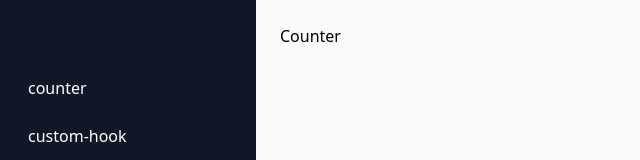
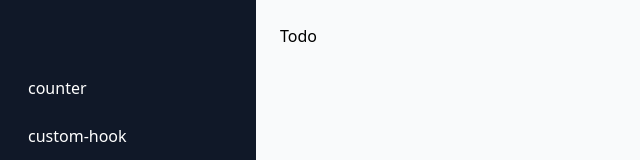
Before and after one commit to danielnguyen5070/reactjs-daily, a React (Vite) app: page /to-do in a window 1280 px wide. Shown: the top 160 px of the page, without its empty margins (0-640 px from the left). Built offline with nearby package versions, Linux system fonts and the light colour scheme.

Commit message:
update todo

```diff
--- a/src/features/to-do/index.tsx
+++ b/src/features/to-do/index.tsx
@@ -1,7 +1,16 @@
+// Build a Todo List application with the following requirements:
+
+// - Add a new todo(input + button)
+// - Mark a todo as completed / uncompleted
+// - Delete a todo
+// - Display total and completed count
+// - Prevent unnecessary re - renders(optimize performance)
+// - Store in localStorage
+
 export default function App() {
 	return (
 		<div>
-			Counter
+			Todo
 		</div>
 	)
 }
```
